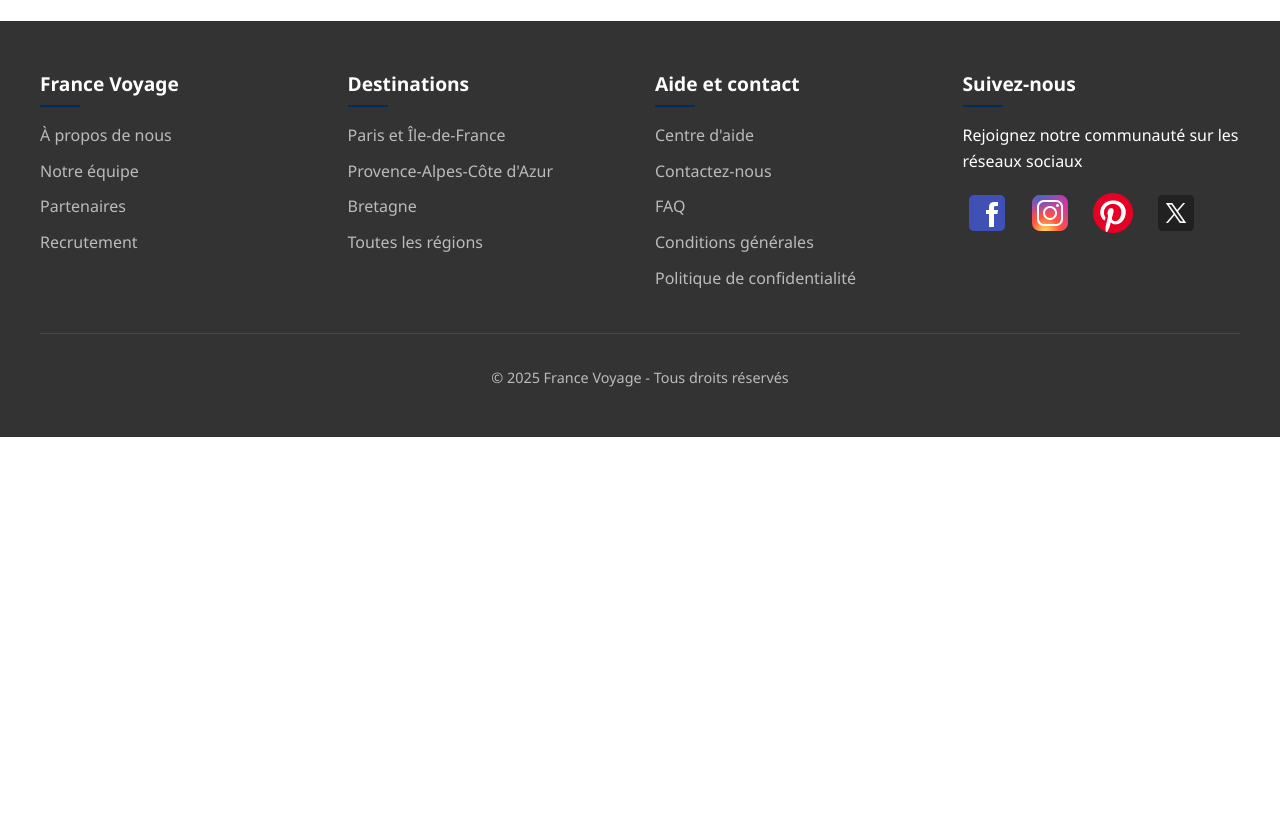
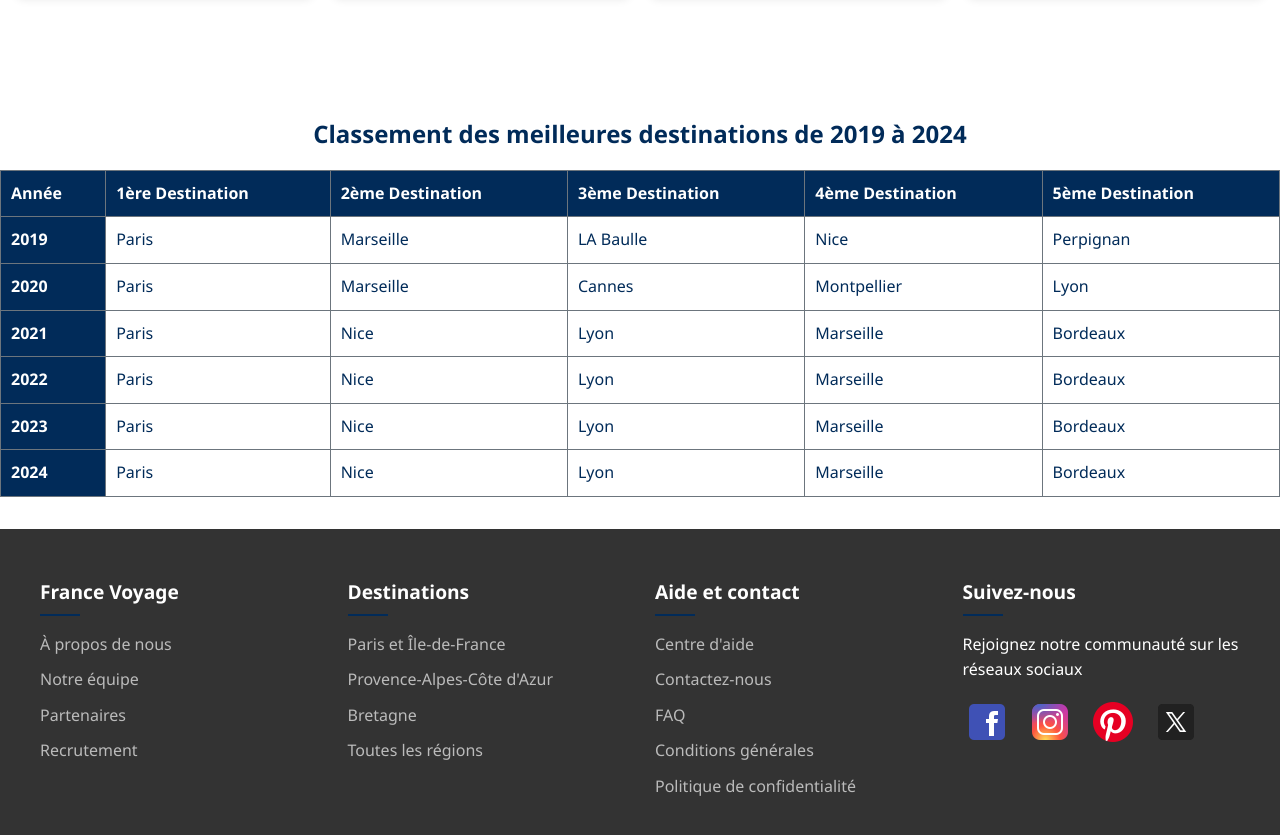
Before and after one commit to MaxenceRault/Projet_IAN, a plain HTML site: page index.html in a window 1280 px wide. Shown: the part 1787-2622 px from the top of the page. Before the commit the page ends 2224 px from the top, so only its background shows below. Drawn offline with Linux system fonts and the light colour scheme.

Commit message:
ajout tableau + ajustement css

```diff
--- a/css/header.css
+++ b/css/header.css
@@ -1,10 +1,10 @@
 /* En-tête */
 header {
-    background-color: var(--white);
+    background-color: var(--primary-color);
     box-shadow: 0 2px 4px rgba(0, 0, 0, 0.1);
     position: relative;
     z-index: 100;
-    background-color: var(--primary-color);
+    width: 100%;
 }
 
 .top-header {
@@ -42,11 +42,12 @@ header {
     font-weight: 500;
     padding: 8px 15px;
     border-radius: 4px;
-    transition: background-color 0.3s;
+    transition: background-color 0.3s, color 0.3s;
 }
 
 .nav-buttons a:hover, .nav-buttons a:focus {
-    background-color: var(--light-gray);
+    background-color: var(--secondary-color);
+    color: var(--primary-color);
 }
 
 nav {
@@ -64,7 +65,7 @@ nav {
     text-decoration: none;
     padding: 15px 20px;
     font-weight: 500;
-    transition: background-color 0.3s;
+    transition: background-color 0.3s, color 0.3s;
 }
 
 .main-nav > a, .dropdown > a {
@@ -75,6 +76,7 @@ nav {
 
 .main-nav a:hover, .main-nav a:focus {
     background-color: rgba(255, 255, 255, 0.1);
+    color: var(--secondary-color);
 }
 
 /* Dropdown amélioré et aligné */
@@ -170,3 +172,42 @@ nav {
     left: 5px;
     font-weight: bold;
 }
+
+/* Responsive header */
+@media (max-width: 768px) {
+    .top-header {
+        flex-direction: column;
+        align-items: flex-start;
+    }
+
+    .nav-buttons {
+        flex-direction: column;
+        width: 100%;
+    }
+
+    .nav-buttons a {
+        width: 100%;
+        text-align: center;
+    }
+
+    .main-nav {
+        flex-direction: column;
+        align-items: flex-start;
+    }
+
+    .main-nav a {
+        width: 100%;
+        text-align: left;
+        padding: 10px 15px;
+    }
+
+    .dropdown-content {
+        position: static;
+        box-shadow: none;
+        border-radius: 0;
+    }
+
+    .dropdown-content a {
+        padding: 10px 15px;
+    }
+}
--- a/css/index.css
+++ b/css/index.css
@@ -15,6 +15,7 @@
     --white: #fff;
     --focus-color: #007bff;
     --form-text-color: #495057;
+    --blue-night: #003564;
 }
 
 body {
@@ -29,14 +30,12 @@ body {
     outline-offset: 2px;
 }
 
-
-
 /* Hero section */
 .hero {
     background-image: linear-gradient(rgba(0, 0, 0, 0.3), rgba(0, 0, 0, 0.3)), url('/api/placeholder/1200/500');
     background-size: cover;
     background-position: center;
-    height: 500px;
+    height: 800px;
     display: flex;
     flex-direction: column;
     justify-content: center;
@@ -62,7 +61,7 @@ body {
 .search-box {
     width: 80%;
     max-width: 600px;
-    background-color: var(--white);
+    background-color: var(--blue-night);
     opacity: 0.9;
     border-radius: 8px;
     padding: 20px;
@@ -73,11 +72,11 @@ body {
 .search-form {
     display: flex;
     flex-direction: column;
-    gap: 5px
+    gap: 12px
 }
 
 .search-form label {
-    color: var(--form-text-color);
+    color: var(--white);
     font-weight: 600;
 }
 
@@ -89,7 +88,7 @@ body {
 }
 
 .search-btn {
-    background-color: var(--primary-color);
+    background-color: var(--focus-color);
     color: var(--white);
     border: none;
     padding: 12px ;
@@ -101,12 +100,12 @@ body {
 }
 
 .search-btn:hover, .search-btn:focus {
-    background-color: #0077ff;
+    background-color: var(--light-gray);
 }
 
 /* Section des destinations */
 .destinations {
-    max-width: 1200px;
+    width: 100%;
     margin: 3rem auto;
     padding: 0 1rem;
 }
@@ -138,11 +137,13 @@ body {
     border-radius: 8px;
     overflow: hidden;
     box-shadow: 0 2px 10px rgba(0, 0, 0, 0.1);
-    transition: transform 0.3s;
+    transition: transform 0.3s, box-shadow 0.3s;
+    background-color: var(--white);
 }
 
 .destination-card:hover, .destination-card:focus-within {
     transform: translateY(-5px);
+    box-shadow: 0 4px 20px rgba(0, 0, 0, 0.2);
 }
 
 .destination-img {
@@ -163,17 +164,25 @@ body {
 
 .destination-content h3 {
     margin-bottom: 10px;
+    font-size: 1.5rem;
+    color: var(--primary-color);
 }
 
 .destination-content a {
     text-decoration: none;
     color: var(--primary-color);
     font-weight: 600;
+    transition: color 0.3s;
+}
+
+.destination-content a:hover {
+    color: var(--focus-color);
 }
 
 .destination-content p {
     color: var(--dark-gray);
     margin-bottom: 10px;
+    font-size: 1rem;
 }
 
 /* Section des activités */
@@ -324,7 +333,54 @@ body {
     background-color: #003371;
 }
 
+/* Styles pour le tableau des meilleures destinations */
+table {
+    width: 100%;
+    border-collapse: collapse;
+    margin: 2rem 0;
+    font-size: 1rem;
+    text-align: left;
+}
 
+table caption {
+    font-size: 1.5rem;
+    margin-bottom: 1rem;
+    text-align: center;
+    font-weight: bold;
+    color: var(--primary-color);
+}
+
+table thead th {
+    background-color: var(--primary-color);
+    color: var(--white);
+    padding: 10px;
+    border: 1px solid var(--dark-gray);
+}
+
+table tbody th {
+
+    color: var(--white);
+    background-color: var(--primary-color);
+    padding: 10px;
+    border: 1px solid var(--dark-gray);
+}
+
+table tbody td {
+    padding: 10px;
+    border: 1px solid var(--dark-gray);
+    color: var(--primary-color);
+    outline: none;
+}
+
+table tbody tr:nth-child(even) {
+    background-color: var(--secondary-color);
+}
+
+
+table tbody td:focus {
+    outline: 3px solid var(--focus-color);
+    outline-offset: 2px;
+}
 
 /* Responsive design */
 @media (max-width: 768px) {
--- a/index.html
+++ b/index.html
@@ -295,6 +295,73 @@
           </article>
         </div>
       </section>
+
+      <section aria-labelledby="top-destinations-title">
+        <h2 id="top-destinations-title">Top 5 des meilleures destinations des 6 dernières années</h2>
+        <table>
+          <caption>Classement des meilleures destinations de 2019 à 2024</caption>
+          <thead>
+            <tr>
+              <th scope="col">Année</th>
+              <th scope="col">1ère Destination</th>
+              <th scope="col">2ème Destination</th>
+              <th scope="col">3ème Destination</th>
+              <th scope="col">4ème Destination</th>
+              <th scope="col">5ème Destination</th>
+            </tr>
+          </thead>
+          <tbody>
+            <tr>
+              <th scope="row">2019</th>
+              <td tabindex="0">Paris</td>
+              <td tabindex="0">Marseille</td>
+              <td tabindex="0">LA Baulle</td>
+              <td tabindex="0">Nice</td>
+              <td tabindex="0">Perpignan</td>
+            </tr>
+            <tr>
+              <th scope="row">2020</th>
+              <td tabindex="0">Paris</td>
+              <td tabindex="0">Marseille</td>
+              <td tabindex="0">Cannes</td>
+              <td tabindex="0">Montpellier</td>
+              <td tabindex="0">Lyon</td>
+            </tr>
+            <tr>
+              <th scope="row">2021</th>
+              <td tabindex="0">Paris</td>
+              <td tabindex="0">Nice</td>
+              <td tabindex="0">Lyon</td>
+              <td tabindex="0">Marseille</td>
+              <td tabindex="0">Bordeaux</td>
+            </tr>
+            <tr>
+              <th scope="row">2022</th>
+              <td tabindex="0">Paris</td>
+              <td tabindex="0">Nice</td>
+              <td tabindex="0">Lyon</td>
+              <td tabindex="0">Marseille</td>
+              <td tabindex="0">Bordeaux</td>
+            </tr>
+            <tr>
+              <th scope="row">2023</th>
+              <td tabindex="0">Paris</td>
+              <td tabindex="0">Nice</td>
+              <td tabindex="0">Lyon</td>
+              <td tabindex="0">Marseille</td>
+              <td tabindex="0">Bordeaux</td>
+            </tr>
+            <tr>
+              <th scope="row">2024</th>
+              <td tabindex="0">Paris</td>
+              <td tabindex="0">Nice</td>
+              <td tabindex="0">Lyon</td>
+              <td tabindex="0">Marseille</td>
+              <td tabindex="0">Bordeaux</td>
+            </tr>
+          </tbody>
+        </table>
+      </section>
     </main>
 
     <footer>
```
